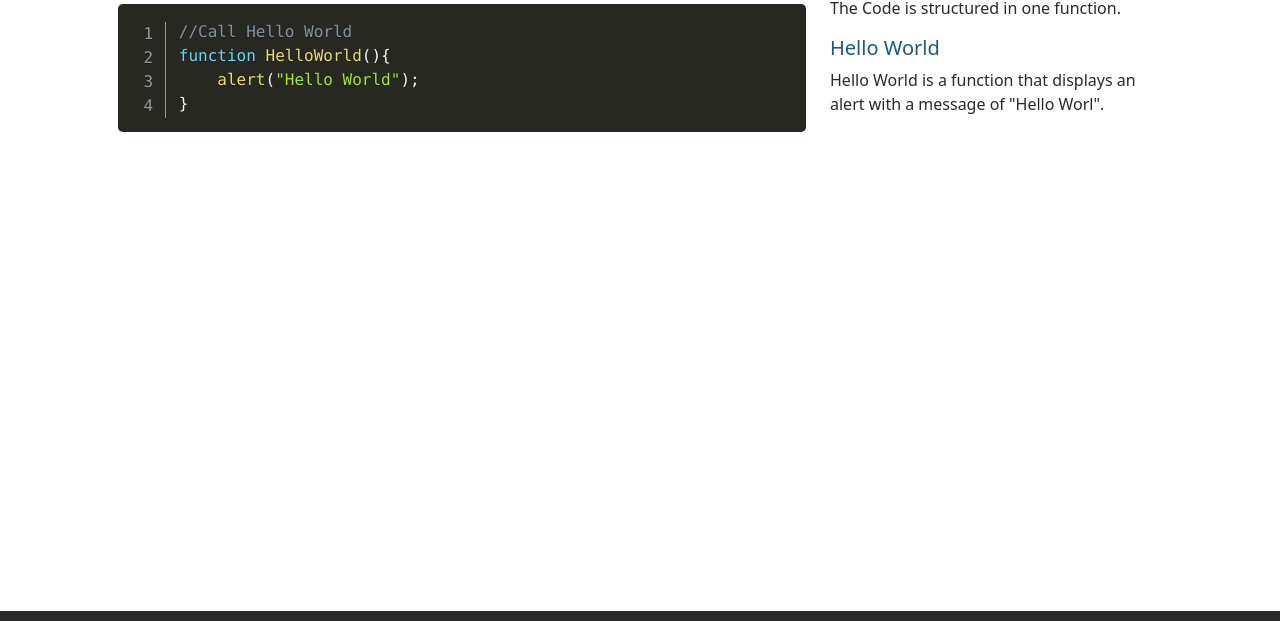
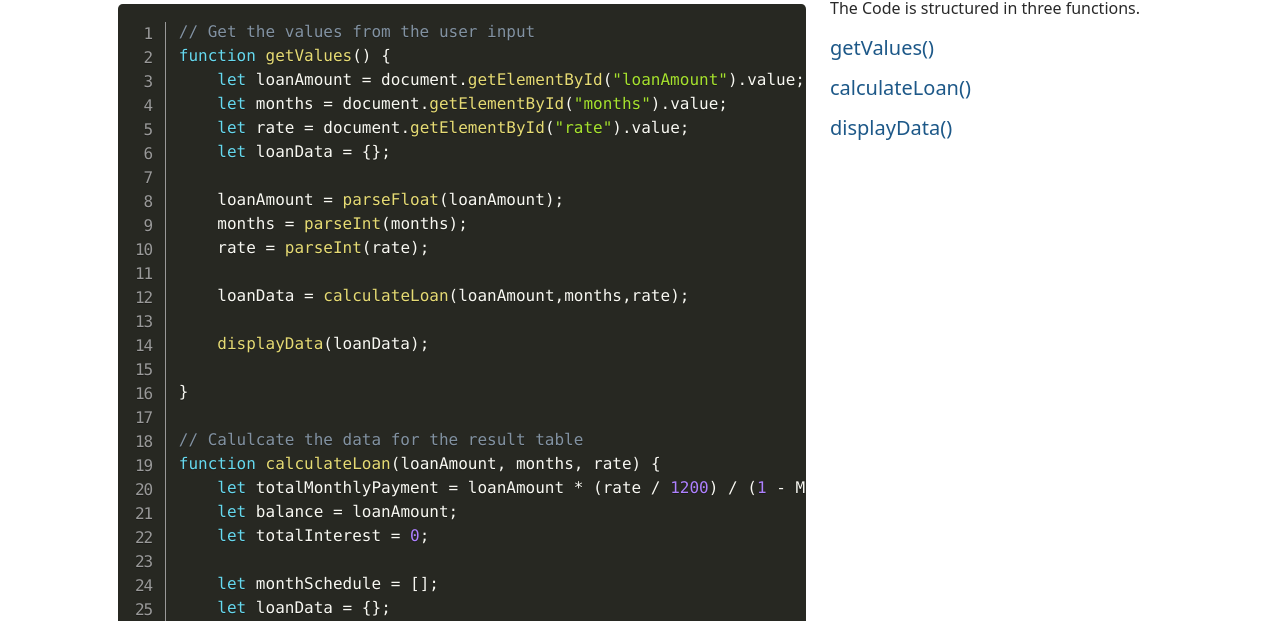
Before and after one commit to KasperJuul/LoanShark, a plain HTML site: page code.html in a window 1280 px wide. Shown: the part 123-744 px from the top of the page. Drawn offline with nearby package versions, Linux system fonts and the light colour scheme.

Commit message:
updated code page

```diff
--- a/code.html
+++ b/code.html
@@ -58,17 +58,103 @@
                 <div class="col-lg-8">
                     <pre class="line-numbers">
                         <code class="language-javascript">
-                            //Call Hello World
-                            function HelloWorld(){
-                                alert("Hello World");
+                            // Get the values from the user input
+                            function getValues() {
+                                let loanAmount = document.getElementById("loanAmount").value;
+                                let months = document.getElementById("months").value;
+                                let rate = document.getElementById("rate").value;
+                                let loanData = {};
+
+                                loanAmount = parseFloat(loanAmount);
+                                months = parseInt(months);
+                                rate = parseInt(rate);
+
+                                loanData = calculateLoan(loanAmount,months,rate);
+
+                                displayData(loanData);
+
+                            }
+
+                            // Calulcate the data for the result table
+                            function calculateLoan(loanAmount, months, rate) {
+                                let totalMonthlyPayment = loanAmount * (rate / 1200) / (1 - Math.pow(1 + rate / 1200,-months));
+                                let balance = loanAmount;
+                                let totalInterest = 0;
+
+                                let monthSchedule = [];
+                                let loanData = {};
+
+                                for (let i = 0; i < months; i++) {
+                                    let returnObj = {};
+                                    let interest = balance * (rate / 1200);
+                                    let principal = totalMonthlyPayment - interest;
+                                    balance -= principal;
+                                    totalInterest += interest;
+
+                                    returnObj.payment = totalMonthlyPayment.toFixed(2);
+                                    returnObj.interest = interest.toFixed(2);
+                                    returnObj.principal = principal.toFixed(2);
+                                    returnObj.totalInterest = totalInterest.toFixed(2);
+                                    returnObj.balance = Math.round(balance.toFixed(2) * 100) / 100;
+                                    monthSchedule.push(returnObj);
+                                }
+
+                                loanData.monthlyPayments = totalMonthlyPayment.toFixed(2);
+                                loanData.totalPrincipal = loanAmount.toFixed(2);
+                                loanData.totalInterest = totalInterest.toFixed(2);
+                                loanData.totalCost = (loanAmount + totalInterest).toFixed(2);
+                                loanData.monthSchedule = monthSchedule;
+
+                                return loanData;
+                            }
+
+                            // Display the loan data in the table rows
+                            function displayData(loanData){
+                                // get the table body element from the page
+                                let tableBody = document.getElementById("results")
+
+                                // get the template row
+                                let templateRow = document.getElementById("templateRow");
+                                // clear the table
+                                tableBody.innerHTML = "";
+
+                                for (let i = 0; i < loanData.monthSchedule.length; i++) {
+
+                                    let tableRow = document.importNode(templateRow.content,true);
+
+                                    let rowCols = tableRow.querySelectorAll("td");
+                                    rowCols[0].textContent = i + 1;
+                                    rowCols[1].textContent = loanData.monthSchedule[i].payment;
+                                    rowCols[2].textContent = loanData.monthSchedule[i].principal;
+                                    rowCols[3].textContent = loanData.monthSchedule[i].interest;
+                                    rowCols[4].textContent = loanData.monthSchedule[i].totalInterest;
+                                    rowCols[5].textContent = loanData.monthSchedule[i].balance;
+
+                                    tableBody.appendChild(tableRow);
+                                }
+
+                                document.getElementById("monthlyPayments").innerHTML = '$' + loanData.monthlyPayments;
+                                document.getElementById("totalPrincipal").innerHTML = '$' + loanData.totalPrincipal;
+                                document.getElementById("totalInterest").innerHTML = '$' + loanData.totalInterest;
+                                document.getElementById("totalCost").innerHTML = '$' + loanData.totalCost;
                             }
                         </code>
                     </pre>
                 </div>
                 <div class="col-lg-4">
-                    <p>The Code is structured in one function.</p>
-                    <h5>Hello World</h5>
-                    <p>Hello World is a function that displays an alert with a message of "Hello Worl".</p>
+                    <p>The Code is structured in three functions.</p>
+                    <h5>getValues()</h5>
+                    <p>
+
+                    </p>
+                    <h5>calculateLoan()</h5>
+                    <p>
+
+                    </p>
+                    <h5>displayData()</h5>
+                    <p>
+
+                    </p>
                 </div>
             </div>
        </div>
```
